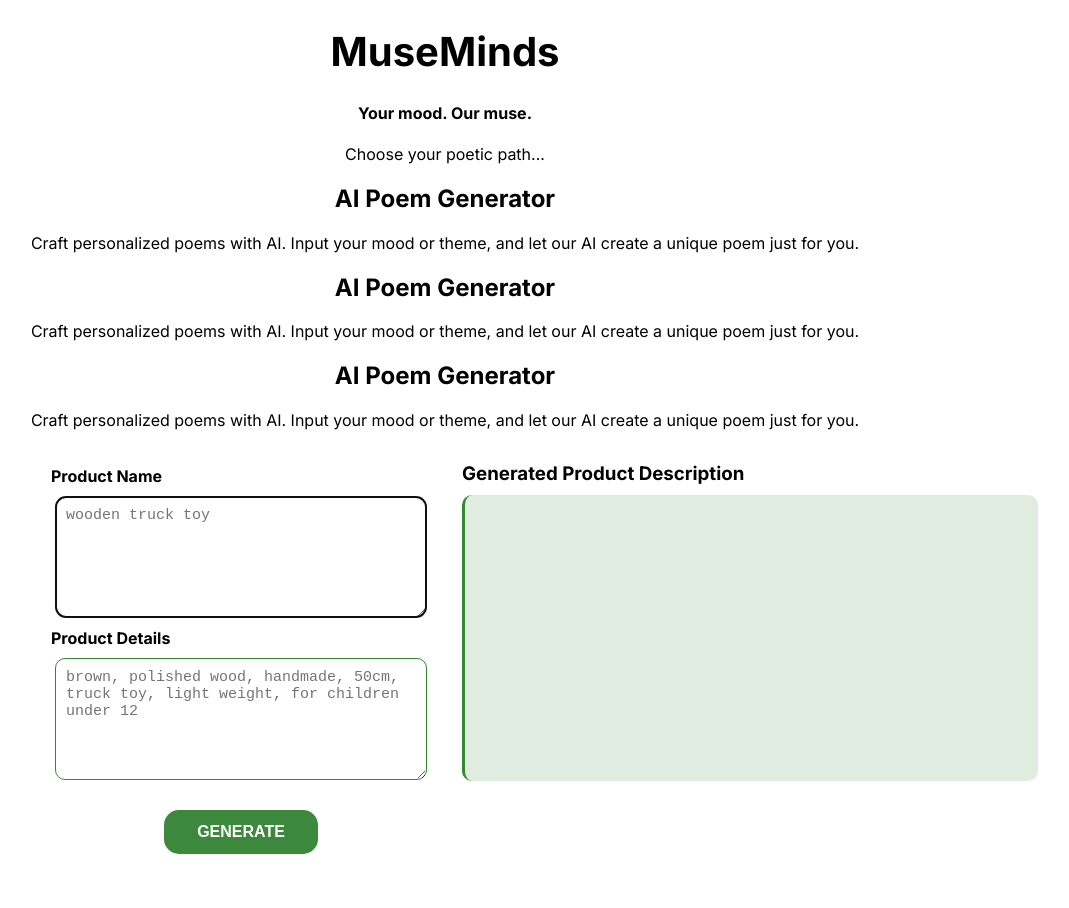
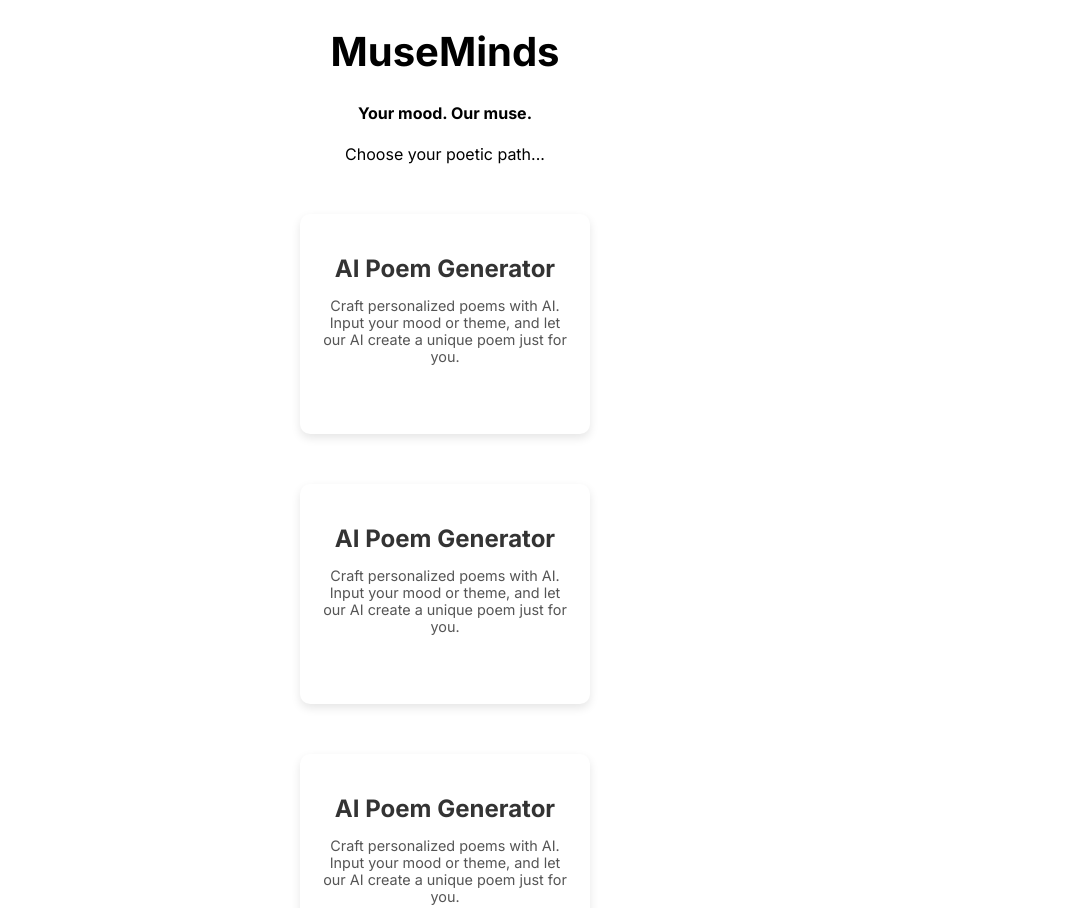
Before and after one commit to luyandazuma/Week2-AIPoemGenerator, a plain HTML site: page public/index.html in a window 1280 px wide. Shown: the top 908 px of the page, without its empty margins (195-1264 px from the left). Drawn offline with nearby package versions, Linux system fonts and the light colour scheme; a script that the page names is missing.

Commit message:
Styled cards for the landing page

```diff
--- a/public/styles.css
+++ b/public/styles.css
@@ -32,6 +32,47 @@ h3 {
   margin: 0 auto 10px auto;
   font-weight: bold;
 }
+
+.cards-container {
+  display: flex;
+  justify-content: center;
+  align-items: center;
+  gap: 20px;
+  flex-wrap: wrap;
+  margin-top: 50px;
+}
+
+.card {
+  background-color: #fff;
+  border-radius: 10px;
+  box-shadow: 0 4px 10px rgba(0,0,0,0.1);
+  width: 250px;
+  height: 180px;
+  text-align: center;
+  padding: 20px;
+  transition: all 0.3s ease;
+  cursor: pointer;
+}
+
+.card h2 {
+  font-family: 'Inter', sans-serif;
+  font-size: 1.5rem;
+  color: #333;
+  margin-bottom: 10px;
+}
+
+.card p {
+  color: #555;
+  font-size: 0.9rem;
+}
+
+/* Hover effect */
+.card:hover {
+  transform: translateY(-8px) scale(1.05);
+  box-shadow: 0 6px 20px rgba(0,0,0,0.15);
+  background-color: #f7f2ff;
+}
+
 
 .product-name,
 .product-details {
```
